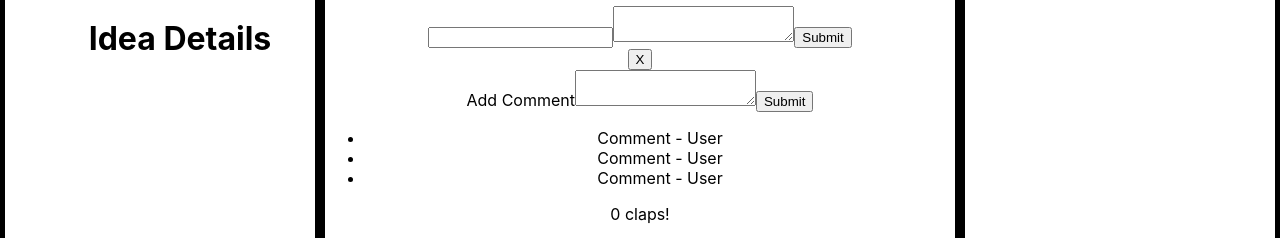
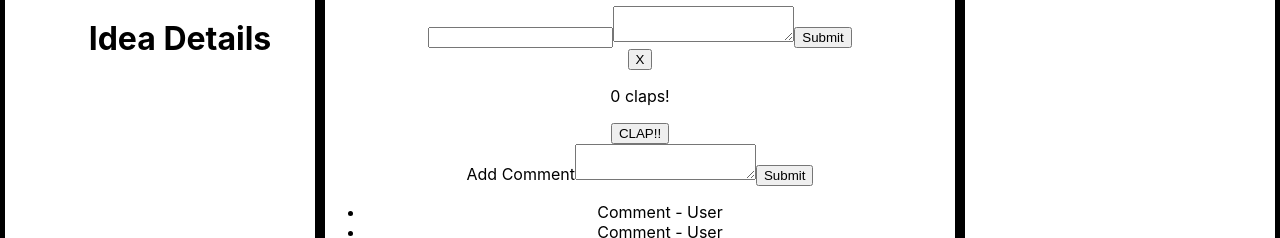
Before and after one commit to swgoodman/out-there, a React (Create React App) app: page / in a window 1280 px wide. Shown: the part 201-439 px from the top of the page. Built offline with nearby package versions, Linux system fonts and the light colour scheme.

Commit message:
Removed extra Comment Input field

```diff
--- a/src/components/ideaInput.js
+++ b/src/components/ideaInput.js
@@ -52,7 +52,6 @@ class IdeaInput extends Component {
             </form>
 
             <button onClick={() => this.handleOnClick()}> X </button>
-            <CommentContainer />
           </div>
         );
       }
```
